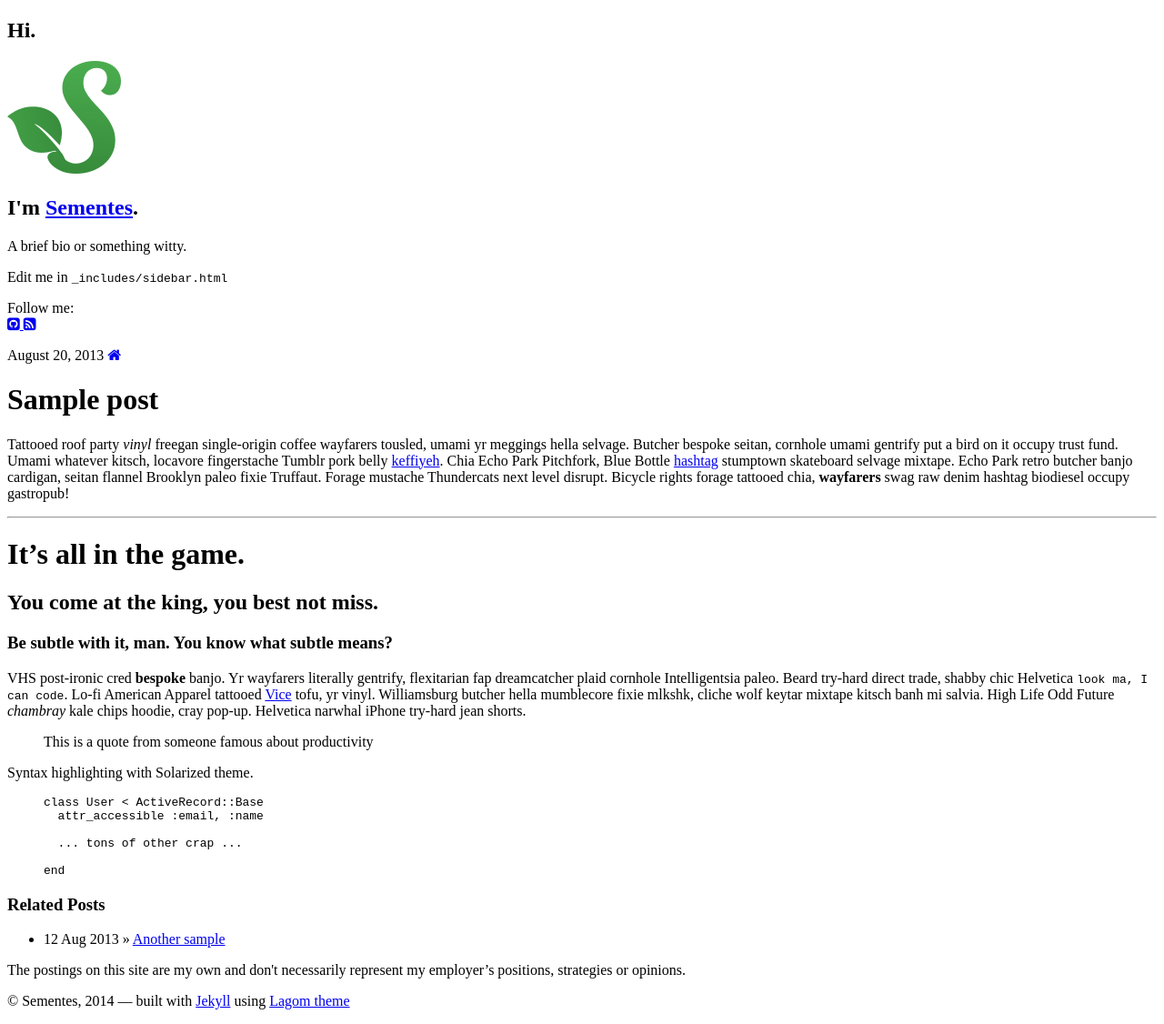
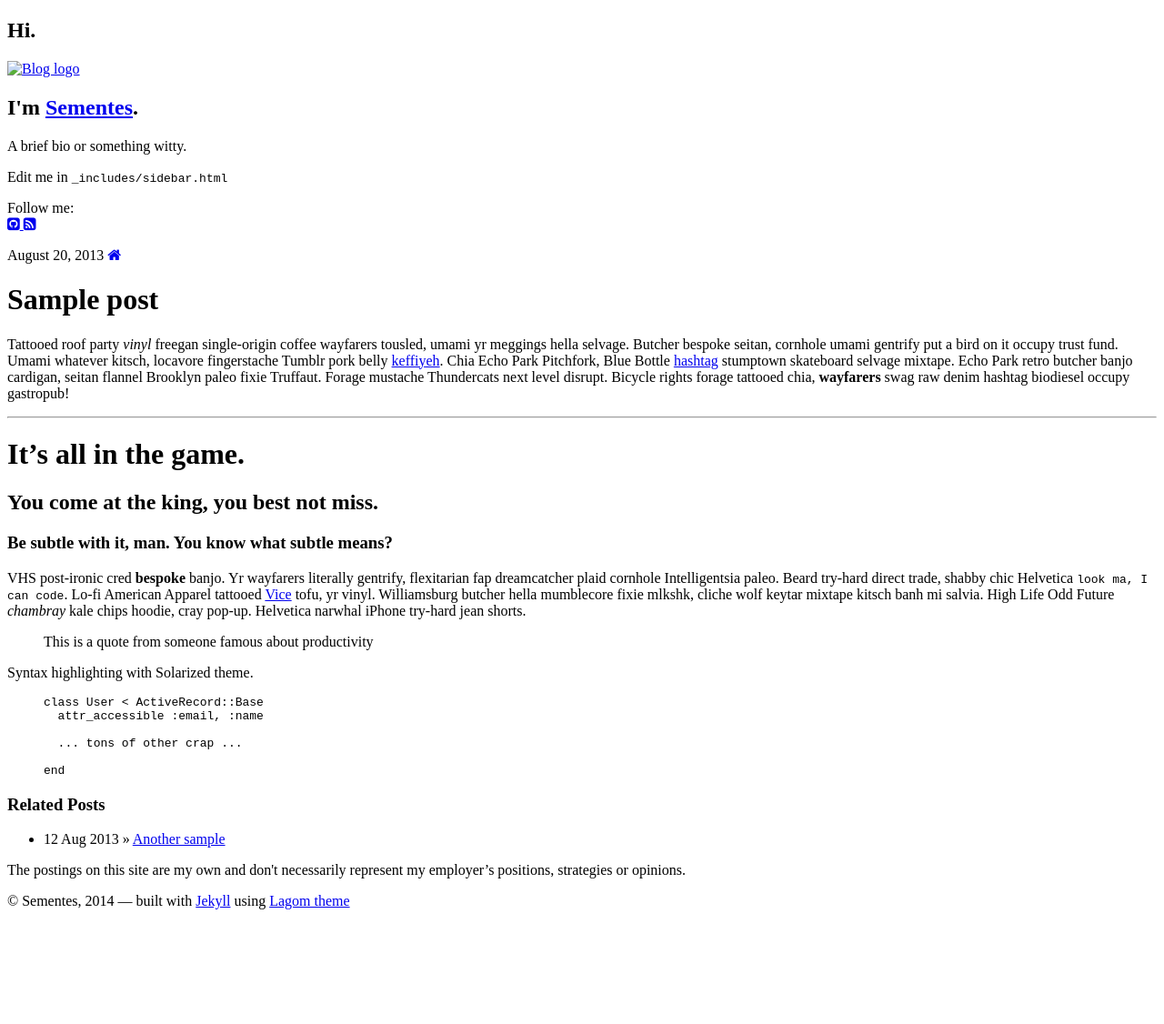
Before and after one commit to Sementes/tutoriais-semente, a Jekyll site: the page built from _posts/2013-08-20-sample-post.md, in a window 1280 px wide. Shown: the whole page at 91% size. Built offline with Jekyll 4.4.1, drawn with Linux system fonts in a browser that asks for light colours; nearby versions of some CDN libraries; after the commit the page ends 1016 px from its top, so only the background shows below that.

Commit message:
Nada como corrigir um erro introduzindo outro

```diff
--- a/_includes/sidebar.html
+++ b/_includes/sidebar.html
@@ -4,7 +4,7 @@
     {% if site.data.theme.social.gravatar %}
     <img src="http://www.gravatar.com/avatar/{{ site.data.theme.social.gravatar }}?s=200" id="gravatar" alt="My photo"/>
     {% else %}
-    <img src="/logo.png" id="logo" alt="Blog logo"/>
+    <img src="logo.png" id="logo" alt="Blog logo"/>
     {% endif %}
   </a>
   <h2>I'm <a href="/">{{ site.data.theme.name }}</a>.</h2>
```
